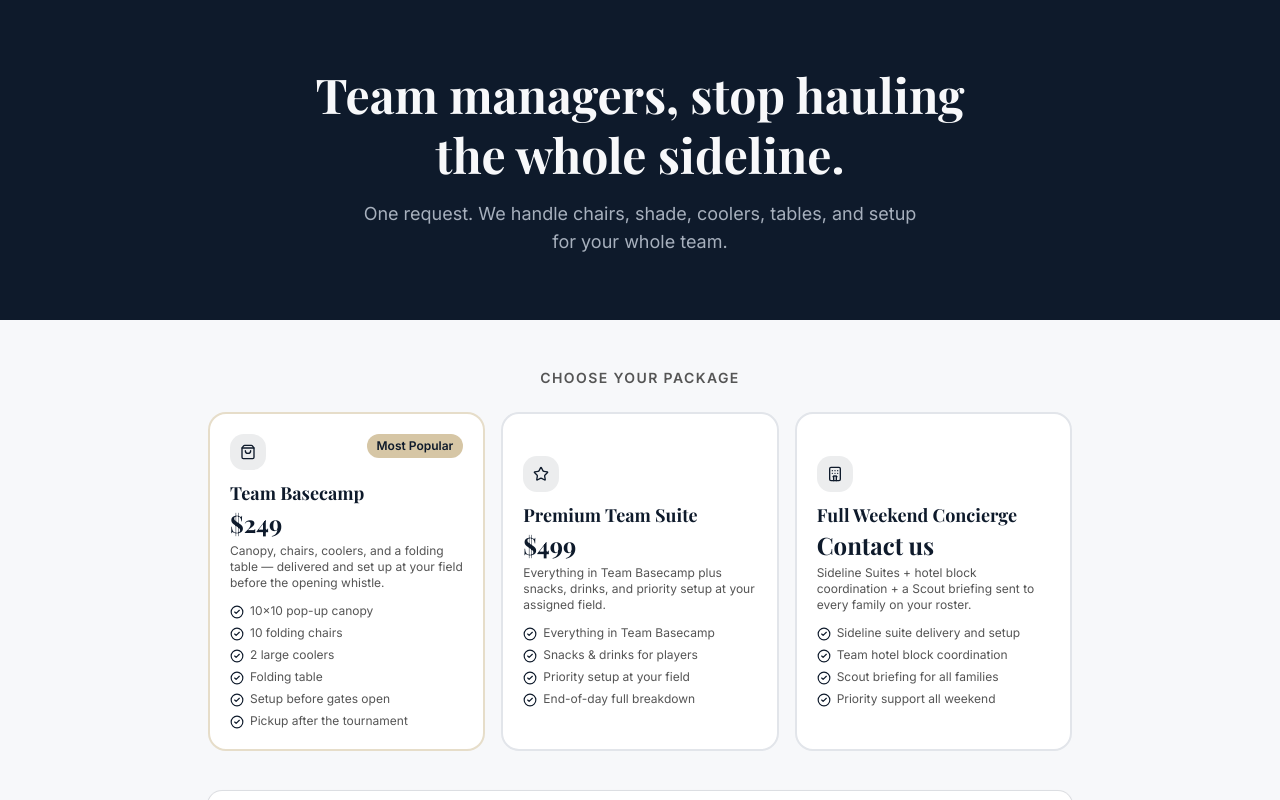
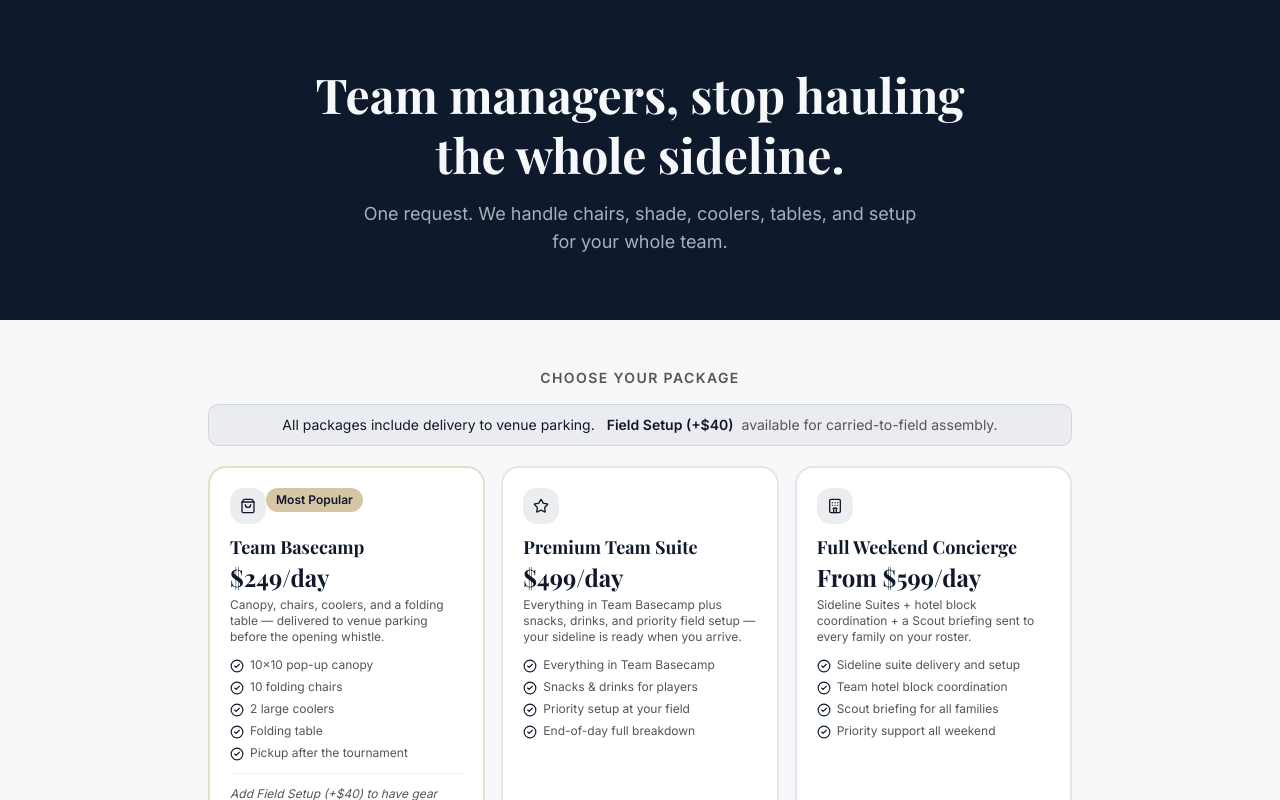
Before and after one commit to hellosidelinesuites-ctrl/sideline-scout, a Next.js app: page /team-booking in a window 1280 px wide. Shown: the top 800 px of the page. Built offline with nearby package versions, Linux system fonts and the light colour scheme; a web font is replaced by a local one.

Commit message:
Fix team booking pricing, fulfillment clarity, equal height cards

```diff
--- a/app/team-booking/page.tsx
+++ b/app/team-booking/page.tsx
@@ -15,38 +15,39 @@ const OFFERS = [
     id: 'basecamp',
     icon: ShoppingBag,
     name: 'Team Basecamp',
-    price: '$249',
+    price: '$249/day',
     tagline: 'Most popular',
-    description: 'Canopy, chairs, coolers, and a folding table — delivered and set up at your field before the opening whistle.',
+    description: 'Canopy, chairs, coolers, and a folding table — delivered to venue parking before the opening whistle.',
     includes: [
       '10×10 pop-up canopy',
       '10 folding chairs',
       '2 large coolers',
       'Folding table',
-      'Setup before gates open',
       'Pickup after the tournament',
     ],
+    note: 'Add Field Setup (+$40) to have gear carried to your field.',
     highlight: true,
   },
   {
     id: 'premium',
     icon: Star,
     name: 'Premium Team Suite',
-    price: '$499',
+    price: '$499/day',
     tagline: 'White glove',
-    description: 'Everything in Team Basecamp plus snacks, drinks, and priority setup at your assigned field.',
+    description: 'Everything in Team Basecamp plus snacks, drinks, and priority field setup — your sideline is ready when you arrive.',
     includes: [
       'Everything in Team Basecamp',
       'Snacks & drinks for players',
       'Priority setup at your field',
       'End-of-day full breakdown',
     ],
+    note: null,
   },
   {
     id: 'concierge',
     icon: Hotel,
     name: 'Full Weekend Concierge',
-    price: 'Contact us',
+    price: 'From $599/day',
     tagline: 'All-in',
     description: 'Sideline Suites + hotel block coordination + a Scout briefing sent to every family on your roster.',
     includes: [
@@ -55,6 +56,7 @@ const OFFERS = [
       'Scout briefing for all families',
       'Priority support all weekend',
     ],
+    note: null,
   },
 ]
 
@@ -129,10 +131,13 @@ function TeamBookingContent() {
 
         {/* Offer cards */}
         <div>
-          <p className="text-sm font-semibold text-[#555] uppercase tracking-widest text-center mb-6">
+          <p className="text-sm font-semibold text-[#555] uppercase tracking-widest text-center mb-4">
             Choose your package
           </p>
-          <div className="grid grid-cols-1 md:grid-cols-3 gap-4">
+          <div className="flex items-center justify-center gap-2 bg-navy/5 border border-navy/10 rounded-lg px-4 py-2.5 mb-5 text-sm text-navy">
+            All packages include delivery to venue parking. <span className="font-semibold ml-1">Field Setup (+$40)</span><span className="text-[#555]"> available for carried-to-field assembly.</span>
+          </div>
+          <div className="grid grid-cols-1 md:grid-cols-3 gap-4 items-stretch">
             {OFFERS.map((offer) => {
               const Icon = offer.icon
               const active = selectedPackage === offer.id
@@ -141,7 +146,7 @@ function TeamBookingContent() {
                   key={offer.id}
                   type="button"
                   onClick={() => setSelectedPackage(offer.id)}
-                  className={`text-left rounded-2xl border-2 p-5 transition-all ${
+                  className={`text-left rounded-2xl border-2 p-5 transition-all h-full flex flex-col ${
                     active
                       ? 'border-navy bg-white shadow-md'
                       : 'border-border bg-white hover:border-navy/40 hover:shadow-sm'
@@ -160,7 +165,7 @@ function TeamBookingContent() {
                   <p className="font-heading font-bold text-navy text-lg leading-tight mb-0.5">{offer.name}</p>
                   <p className="font-heading text-2xl font-bold text-navy mb-1">{offer.price}</p>
                   <p className="text-xs text-[#555] mb-3">{offer.description}</p>
-                  <ul className="space-y-1.5">
+                  <ul className="space-y-1.5 flex-1">
                     {offer.includes.map((item) => (
                       <li key={item} className="flex items-start gap-1.5 text-xs text-[#555]">
                         <CheckCircle2 className="w-3.5 h-3.5 text-navy shrink-0 mt-0.5" />
@@ -168,6 +173,9 @@ function TeamBookingContent() {
                       </li>
                     ))}
                   </ul>
+                  {offer.note && (
+                    <p className="text-xs text-[#555] italic mt-3 pt-3 border-t border-border/60">{offer.note}</p>
+                  )}
                   {active && (
                     <div className="mt-3 pt-3 border-t border-border">
                       <p className="text-xs font-semibold text-navy">✓ Selected</p>
```
